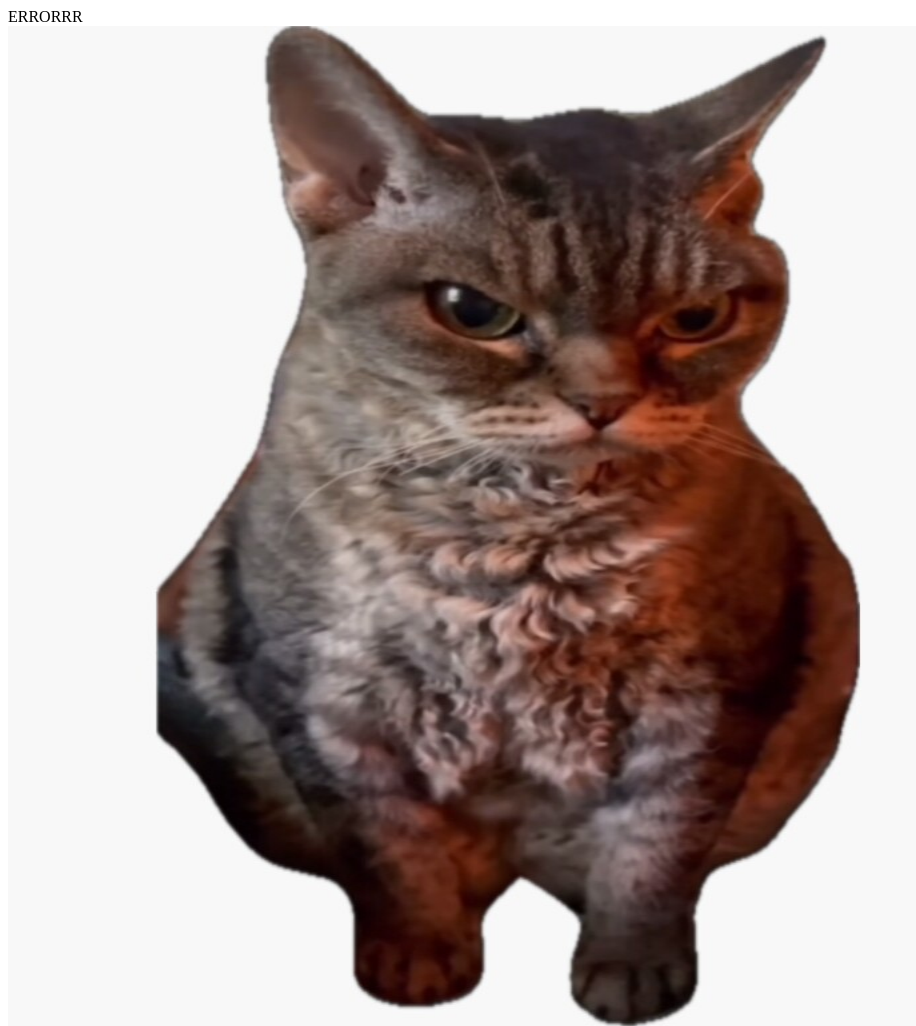
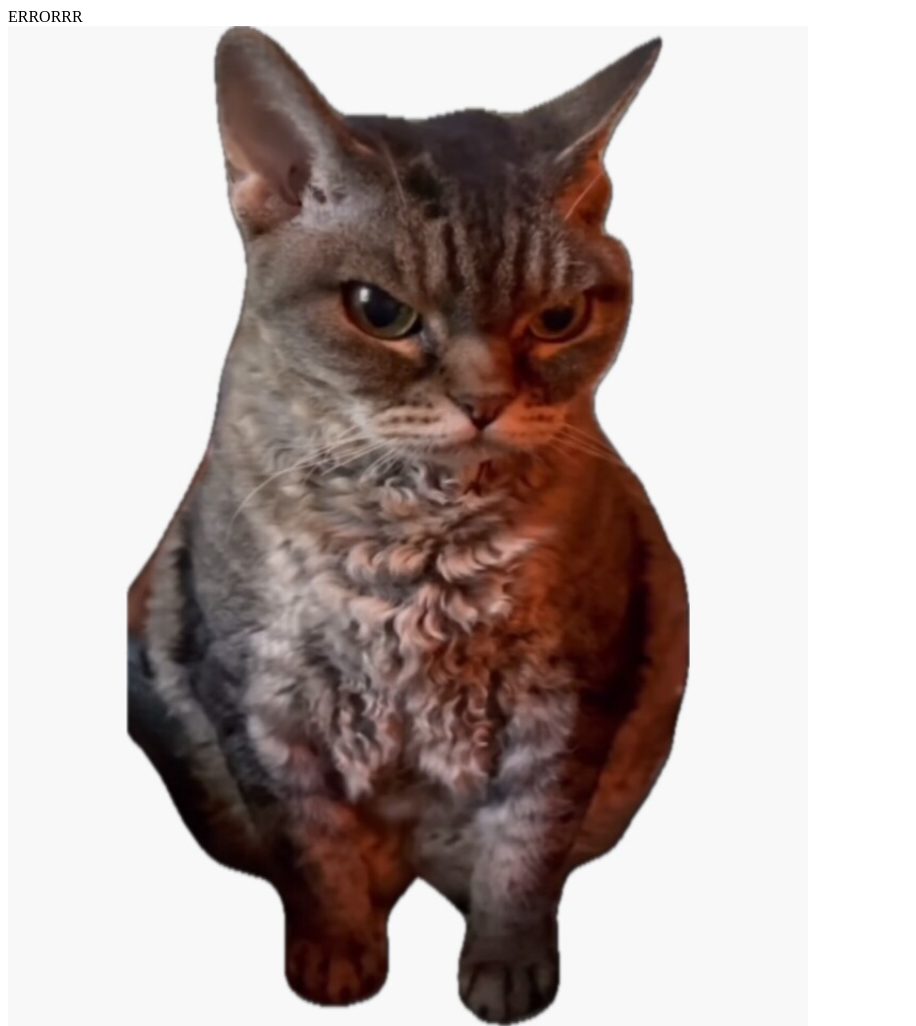
Before and after one commit to graceander/Femininomenon, a plain HTML site: page src/main/resources/templates/error.html in a window 1280 px wide. Shown: the whole page, without its empty margins (0-916 px from the left). Drawn offline with Linux system fonts and the light colour scheme.

Commit message:
Minor bug fixes

```diff
--- a/src/main/resources/templates/error.html
+++ b/src/main/resources/templates/error.html
@@ -7,7 +7,7 @@
 <body>
 ERRORRR
 <div>
-    <img src= "/angryCat.jpg" alt="A cute cat" width="1000" height="1000">
+    <img src= "/angryCat.jpg" alt="A cute cat" width="800" height="1000">
 </div>
 </body>
 </html>
```
